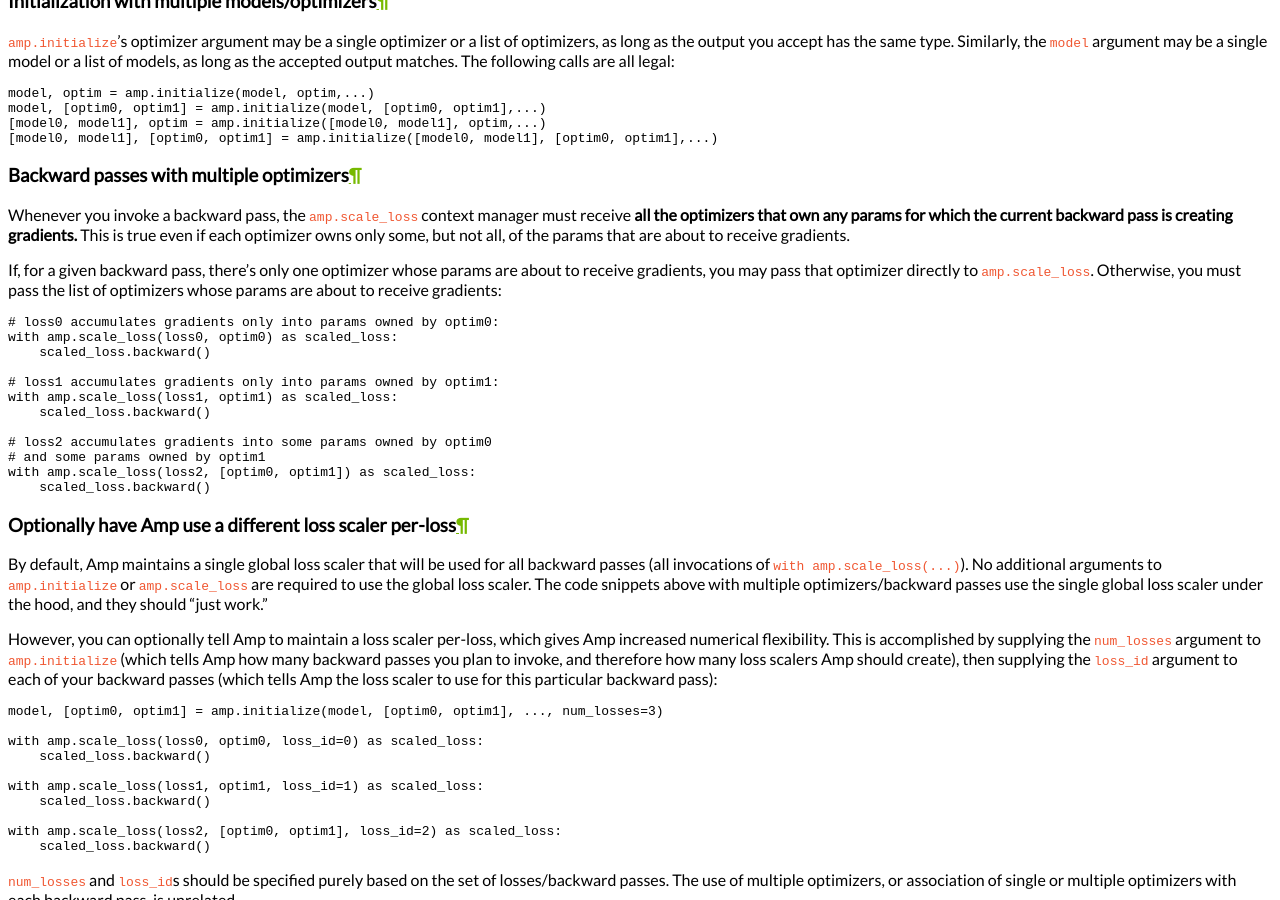
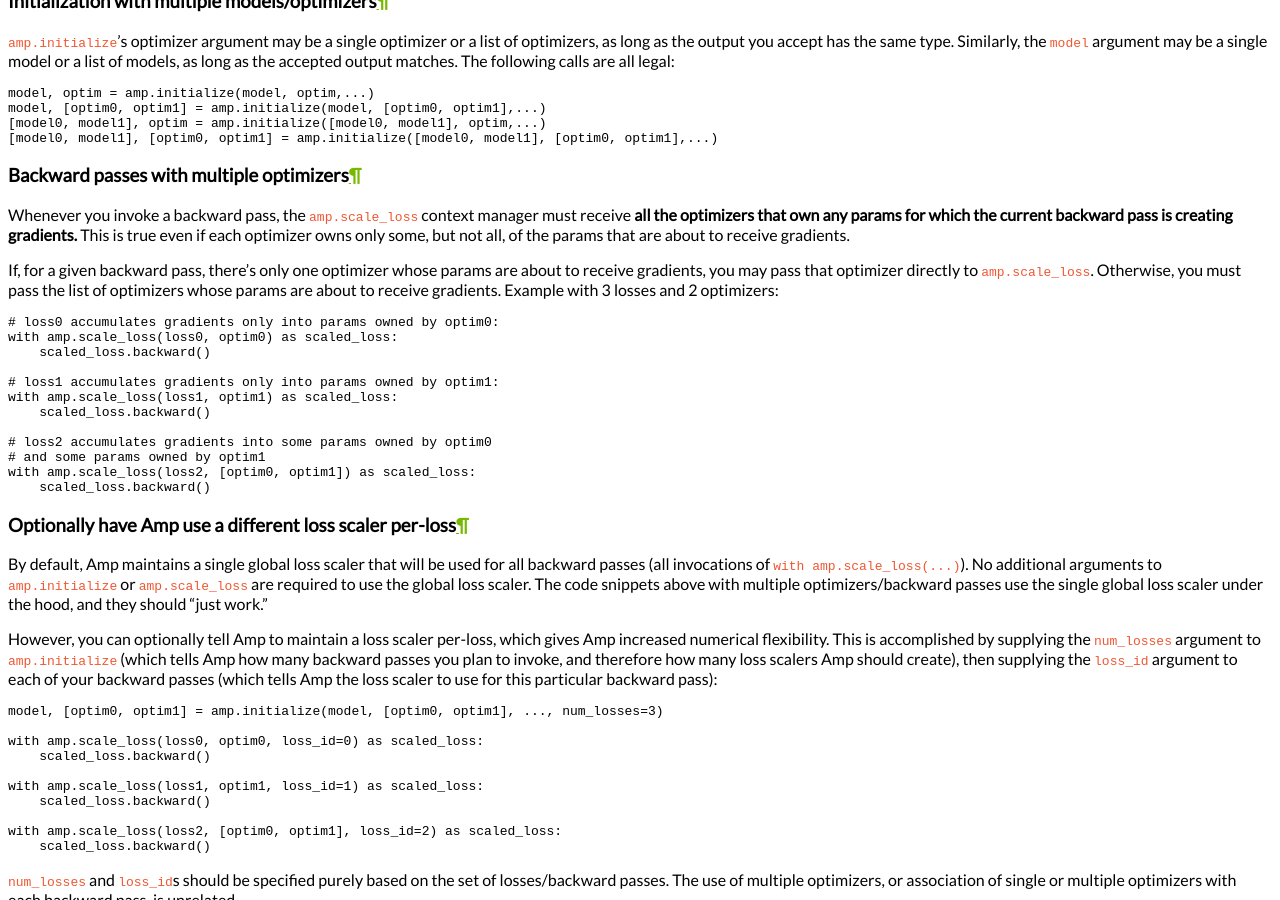
Before and after one commit to NVIDIA/apex, a Sphinx documentation site: the page built from docs/source/advanced.rst, in a window 1280 px wide and 900 px high, scrolled down 1741 px. Built offline with Sphinx 7.4.7 and the Read the Docs theme 2.0.0, drawn with Linux system fonts in a browser that asks for light colours.

Commit message:
Docstring for multiple losses

```diff
--- a/docs/source/advanced.rst
+++ b/docs/source/advanced.rst
@@ -94,7 +94,7 @@ receive gradients.
 
 If, for a given backward pass, there's only one optimizer whose params are about to receive gradients,
 you may pass that optimizer directly to ``amp.scale_loss``.  Otherwise, you must pass the
-list of optimizers whose params are about to receive gradients::
+list of optimizers whose params are about to receive gradients.  Example with 3 losses and 2 optimizers::
 
     # loss0 accumulates gradients only into params owned by optim0:
     with amp.scale_loss(loss0, optim0) as scaled_loss:
```
